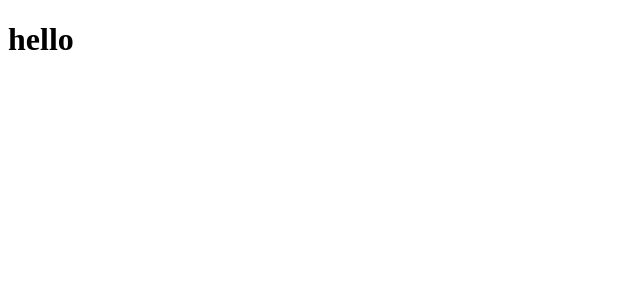
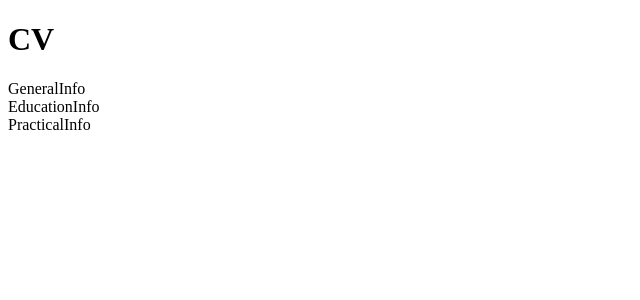
Before and after one commit to roman-thapa/react_CV_Application, a React (Vite) app: page / in a window 1280 px wide. Shown: the top 300 px of the page, without its empty margins (0-640 px from the left). Built offline with nearby package versions, Linux system fonts and the light colour scheme.

Commit message:
Add components

```diff
--- a/src/App.jsx
+++ b/src/App.jsx
@@ -1,11 +1,16 @@
 import { useState } from 'react'
+import GeneralInfo from './components/GeneralInfo'
+import EducationInfo from './components/EducationInfo'
+import PracticalInfo from './components/PracticalInfo'
 
 function App() {
-  const [count, setCount] = useState(0)
 
   return (
     <>
-      <h1>hello</h1>
+      <h1>CV</h1>
+      <GeneralInfo />
+      <EducationInfo />
+      <PracticalInfo />
     </>
   )
 }
--- /dev/null
+++ b/src/components/EducationInfo.jsx
@@ -0,0 +1,9 @@
+import React from 'react'
+
+function EducationInfo() {
+  return (
+    <div>EducationInfo</div>
+  )
+}
+
+export default EducationInfo
--- /dev/null
+++ b/src/components/GeneralInfo.jsx
@@ -0,0 +1,9 @@
+import React from 'react'
+
+function GeneralInfo() {
+  return (
+    <div>GeneralInfo</div>
+  )
+}
+
+export default GeneralInfo
--- /dev/null
+++ b/src/components/PracticalInfo.jsx
@@ -0,0 +1,9 @@
+import React from 'react'
+
+function PracticalInfo() {
+  return (
+    <div>PracticalInfo</div>
+  )
+}
+
+export default PracticalInfo
```
